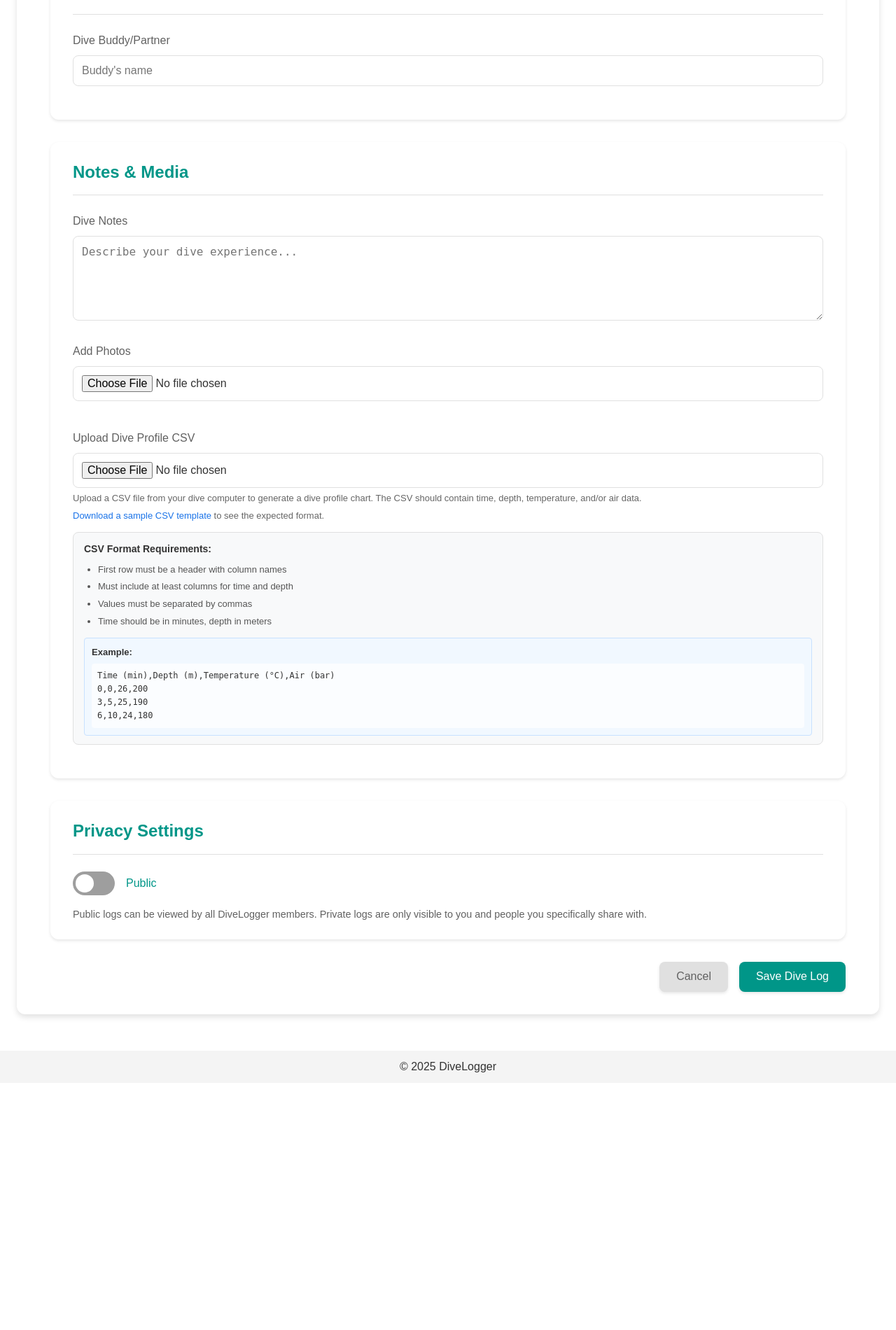
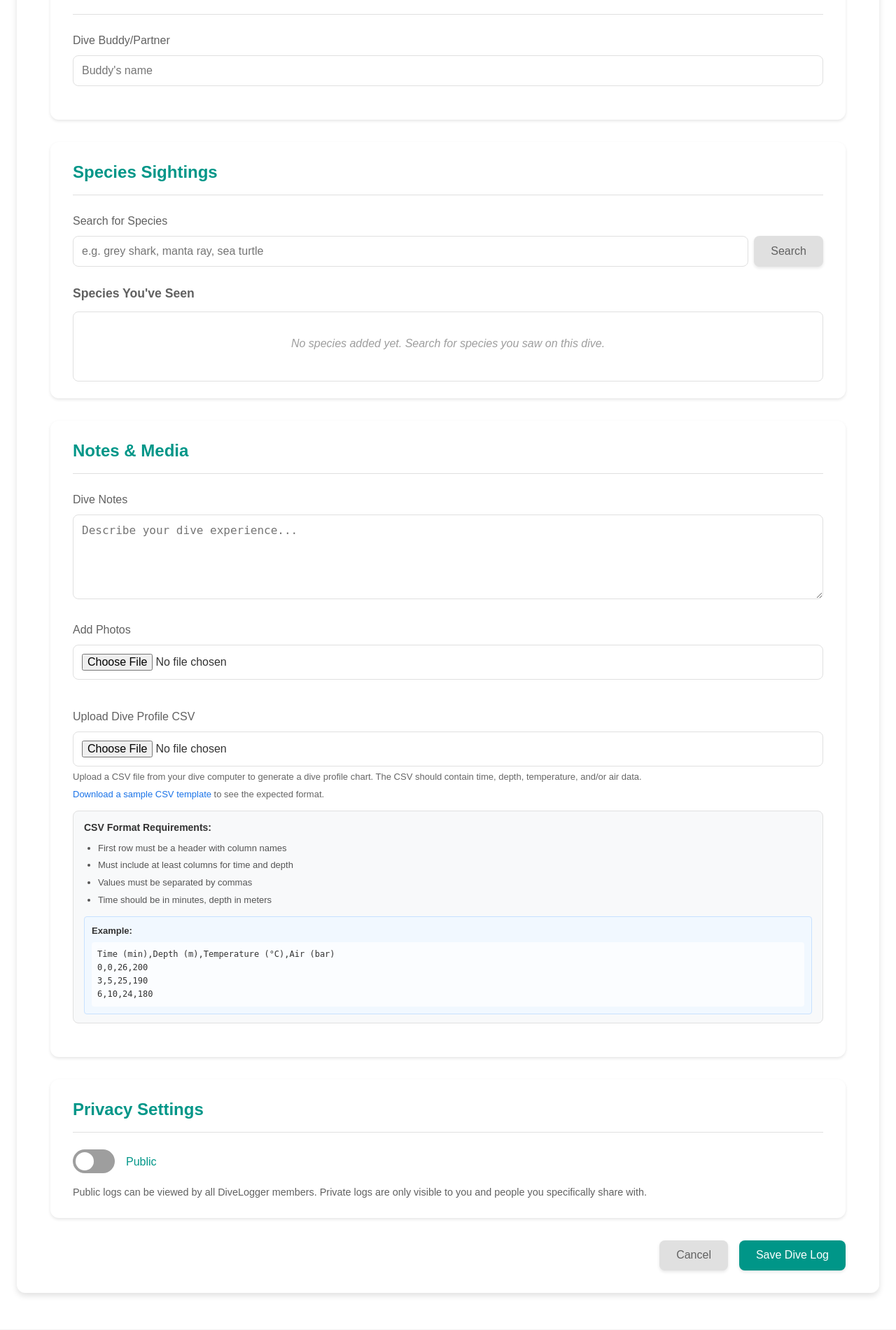
Before and after one commit to ZaneCodeJourney/CITS5505-Group-Project, a Flask app: page /new-log in a window 1280 px wide. Shown: the part 1718-3618 px from the top of the page at 70% size. Before the commit the page ends 3250 px from the top, so only its background shows below. Run offline with Flask 3, Linux system fonts and the light colour scheme; the visitor is signed in with stand-in values (Sample User, id 1); some libraries are stand-ins or nearby versions.

Commit message:
updated front end to work with new species INATURALIST API

```diff
--- a/app/static/css/dive_log.css
+++ b/app/static/css/dive_log.css
@@ -388,3 +388,139 @@ input:not(:checked) + .slider + .toggle-label .private {
     color: #333;
     overflow-x: auto;
 }
+
+/* ====== Species Search Section ====== */
+.species-search-section {
+    margin-top: 1rem;
+}
+
+.search-input-container {
+    display: flex;
+    gap: 0.5rem;
+}
+
+.search-input-container input {
+    flex: 1;
+}
+
+.search-input-container button {
+    white-space: nowrap;
+}
+
+.species-search-results {
+    margin-top: 1rem;
+    max-height: 300px;
+    overflow-y: auto;
+    border: 1px solid var(--light-grey);
+    border-radius: var(--border-radius-md);
+    padding: 0.5rem;
+    display: none;
+}
+
+.species-search-results.active {
+    display: block;
+}
+
+.species-result-item {
+    padding: 0.75rem;
+    border-radius: var(--border-radius-sm);
+    cursor: pointer;
+    display: flex;
+    justify-content: space-between;
+    align-items: center;
+    border-bottom: 1px solid var(--light-grey);
+}
+
+.species-result-item:last-child {
+    border-bottom: none;
+}
+
+.species-result-item:hover {
+    background-color: var(--off-white);
+}
+
+.species-info {
+    flex: 1;
+}
+
+.species-name {
+    font-weight: 500;
+    color: var(--dark-grey);
+}
+
+.species-scientific {
+    font-style: italic;
+    font-size: 0.9rem;
+    color: var(--grey);
+}
+
+.add-species-btn {
+    background-color: var(--teal);
+    color: var(--white);
+    border: none;
+    border-radius: var(--border-radius-sm);
+    padding: 0.5rem 0.75rem;
+    cursor: pointer;
+    font-size: 0.9rem;
+    transition: background-color 0.2s;
+}
+
+.add-species-btn:hover {
+    background-color: var(--light-teal);
+}
+
+.selected-species-list {
+    margin-top: 1.5rem;
+}
+
+.selected-species-list h4 {
+    color: var(--dark-grey);
+    margin-bottom: 0.75rem;
+    font-size: 1.1rem;
+}
+
+.selected-species-container {
+    border: 1px solid var(--light-grey);
+    border-radius: var(--border-radius-md);
+    padding: 1rem;
+    min-height: 100px;
+}
+
+.no-species-message {
+    color: var(--grey);
+    font-style: italic;
+    text-align: center;
+    padding: 1rem;
+}
+
+.species-tag {
+    display: inline-flex;
+    align-items: center;
+    background-color: var(--light-blue);
+    color: var(--dark-blue);
+    padding: 0.5rem 0.75rem;
+    border-radius: var(--border-radius-xl);
+    margin: 0.5rem;
+    font-size: 0.9rem;
+    max-width: 100%;
+}
+
+.species-tag-name {
+    margin-right: 0.5rem;
+    overflow: hidden;
+    text-overflow: ellipsis;
+    white-space: nowrap;
+}
+
+.species-tag-remove {
+    background: none;
+    border: none;
+    color: var(--dark-blue);
+    cursor: pointer;
+    font-size: 1rem;
+    line-height: 1;
+    padding: 0;
+    display: flex;
+    align-items: center;
+    justify-content: center;
+}
--- a/app/static/js/new_log.js
+++ b/app/static/js/new_log.js
@@ -1,6 +1,7 @@
 // Initialize the map
 let map;
 let marker;
+let selectedSpecies = []; // Array to store selected species
 
 document.addEventListener('DOMContentLoaded', function() {
     // Initialize the map if the map container exists
@@ -80,6 +81,24 @@ document.addEventListener('DOMContentLoaded', function() {
     if (fileInput) {
         fileInput.addEventListener('change', handleFilePreview);
     }
+
+    // Setup species search
+    const searchButton = document.getElementById('search-species-btn');
+    const searchInput = document.getElementById('species-search');
+
+    if (searchButton && searchInput) {
+        searchButton.addEventListener('click', function() {
+            searchSpecies(searchInput.value);
+        });
+
+        // Also search when pressing Enter in the search field
+        searchInput.addEventListener('keypress', function(e) {
+            if (e.key === 'Enter') {
+                e.preventDefault(); // Prevent form submission
+                searchSpecies(searchInput.value);
+            }
+        });
+    }
 });
 
 // Add a marker to the map
@@ -145,6 +164,137 @@ function handleFilePreview(e) {
             }
         }
     }
+}
+
+// Search for species using the iNaturalist API
+async function searchSpecies(query) {
+    if (!query || query.trim().length < 2) {
+        alert('Please enter at least 2 characters to search for species.');
+        return;
+    }
+
+    const searchResults = document.getElementById('species-search-results');
+    searchResults.innerHTML = '<p>Searching...</p>';
+    searchResults.classList.add('active');
+
+    try {
+        const response = await fetch(`/api/species/search?q=${encodeURIComponent(query)}`);
+
+        if (!response.ok) {
+            throw new Error('Species search failed');
+        }
+
+        const data = await response.json();
+
+        // Display results
+        searchResults.innerHTML = '';
+
+        if (data.length === 0) {
+            searchResults.innerHTML = '<p>No species found. Try a different search term.</p>';
+            return;
+        }
+
+        for (const species of data) {
+            const resultItem = document.createElement('div');
+            resultItem.className = 'species-result-item';
+
+            const speciesInfo = document.createElement('div');
+            speciesInfo.className = 'species-info';
+
+            const speciesName = document.createElement('div');
+            speciesName.className = 'species-name';
+            speciesName.textContent = species.common_name || 'Unknown common name';
+
+            const speciesScientific = document.createElement('div');
+            speciesScientific.className = 'species-scientific';
+            speciesScientific.textContent = species.scientific_name;
+
+            speciesInfo.appendChild(speciesName);
+            speciesInfo.appendChild(speciesScientific);
+
+            const addButton = document.createElement('button');
+            addButton.className = 'add-species-btn';
+            addButton.textContent = 'Add';
+            addButton.type = 'button';
+            addButton.addEventListener('click', function() {
+                addSpeciesToSelection(species);
+                searchResults.classList.remove('active');
+                document.getElementById('species-search').value = '';
+            });
+
+            resultItem.appendChild(speciesInfo);
+            resultItem.appendChild(addButton);
+
+            searchResults.appendChild(resultItem);
+        }
+    } catch (error) {
+        console.error('Error searching for species:', error);
+        searchResults.innerHTML = '<p>Error searching for species. Please try again.</p>';
+    }
+}
+
+// Add a species to the selected species list
+function addSpeciesToSelection(species) {
+    // Check if species is already in the selection
+    if (selectedSpecies.some(s => s.taxon_id === species.taxon_id)) {
+        return;
+    }
+
+    // Add to our selected species array
+    selectedSpecies.push(species);
+
+    // Update the UI
+    updateSelectedSpeciesUI();
+}
+
+// Update the selected species UI
+function updateSelectedSpeciesUI() {
+    const container = document.getElementById('selected-species-container');
+    const noSpeciesMessage = document.getElementById('no-species-message');
+
+    // Clear container (except for the no-species message)
+    const tags = container.querySelectorAll('.species-tag');
+    tags.forEach(tag => tag.remove());
+
+    // Show/hide the "no species" message
+    if (selectedSpecies.length === 0) {
+        noSpeciesMessage.style.display = 'block';
+        return;
+    } else {
+        noSpeciesMessage.style.display = 'none';
+    }
+
+    // Add each species as a tag
+    for (let i = 0; i < selectedSpecies.length; i++) {
+        const species = selectedSpecies[i];
+
+        const tag = document.createElement('div');
+        tag.className = 'species-tag';
+
+        const tagName = document.createElement('span');
+        tagName.className = 'species-tag-name';
+        tagName.textContent = species.common_name || species.scientific_name;
+
+        const removeButton = document.createElement('button');
+        removeButton.className = 'species-tag-remove';
+        removeButton.innerHTML = '&times;';
+        removeButton.setAttribute('title', 'Remove');
+        removeButton.type = 'button'; // Prevent form submission
+        removeButton.addEventListener('click', function() {
+            removeSpeciesFromSelection(i);
+        });
+
+        tag.appendChild(tagName);
+        tag.appendChild(removeButton);
+
+        container.appendChild(tag);
+    }
+}
+
+// Remove a species from the selection
+function removeSpeciesFromSelection(index) {
+    selectedSpecies.splice(index, 1);
+    updateSelectedSpeciesUI();
 }
 
 // Handle form submission
@@ -230,16 +380,34 @@ async function handleFormSubmit(e) {
                 const csvUploadResult = await uploadFile(`/api/dives/${diveId}/upload-csv`, csvFormData);
 
                 console.log('CSV data upload success:', csvUploadResult);
-                // Redirect to my-logs with success message
-                window.location.href = '/my-logs?success=dive_created_with_profile';
             } catch (error) {
                 console.error('CSV upload error:', error);
-                // Still redirect to logs page
                 alert('The dive log was created, but there was an issue uploading the CSV file. You can try adding it later.');
+            }
+        }
+
+        // Step 4: Add selected species to the dive
+        if (selectedSpecies.length > 0) {
+            console.log('Adding species to dive:', selectedSpecies);
+
+            try {
+                for (const species of selectedSpecies) {
+                    await apiRequest(`/api/species/dive/${diveId}/species`, 'POST', {
+                        taxon_id: species.taxon_id,
+                        scientific_name: species.scientific_name,
+                        common_name: species.common_name,
+                        rank: species.rank
+                    });
+                }
+                console.log('All species added successfully');
+                window.location.href = '/my-logs?success=dive_created_with_species';
+            } catch (error) {
+                console.error('Error adding species:', error);
+                alert('The dive log was created, but there was an issue adding some species. You can add them later.');
                 window.location.href = '/my-logs?success=dive_created';
             }
         } else {
-            // No CSV file selected, just redirect to logs page
+            // No species selected, just redirect to logs page
             window.location.href = '/my-logs?success=dive_created';
         }
     } catch (error) {
--- a/app/templates/new_log.html
+++ b/app/templates/new_log.html
@@ -127,6 +127,37 @@
             </div>
 
             <div class="form-section">
+                <h2>Species Sightings</h2>
+
+                <div class="species-search-section">
+                    <div class="form-row">
+                        <div class="form-group">
+                            <label for="species-search">Search for Species</label>
+                            <div class="search-input-container">
+                                <input type="text" id="species-search" placeholder="e.g. grey shark, manta ray, sea turtle">
+                                <button type="button" id="search-species-btn" class="btn btn-secondary">Search</button>
+                            </div>
+                        </div>
+                    </div>
+
+                    <div id="species-search-results" class="species-search-results">
+                        <!-- Search results will be displayed here -->
+                    </div>
+
+                    <div id="selected-species-list" class="selected-species-list">
+                        <h4>Species You've Seen</h4>
+                        <div id="selected-species-container" class="selected-species-container">
+                            <!-- No species added yet message -->
+                            <div id="no-species-message" class="no-species-message">
+                                No species added yet. Search for species you saw on this dive.
+                            </div>
+                            <!-- Selected species will be added here -->
+                        </div>
+                    </div>
+                </div>
+            </div>
+
+            <div class="form-section">
                 <h2>Notes & Media</h2>
 
                 <div class="form-group">
```
